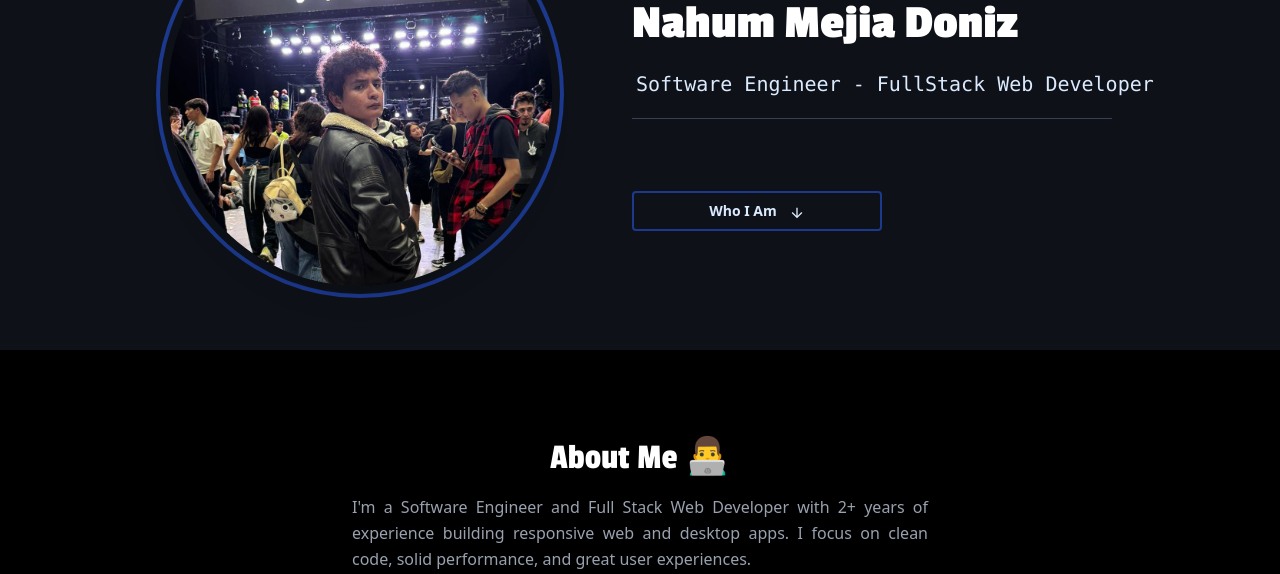
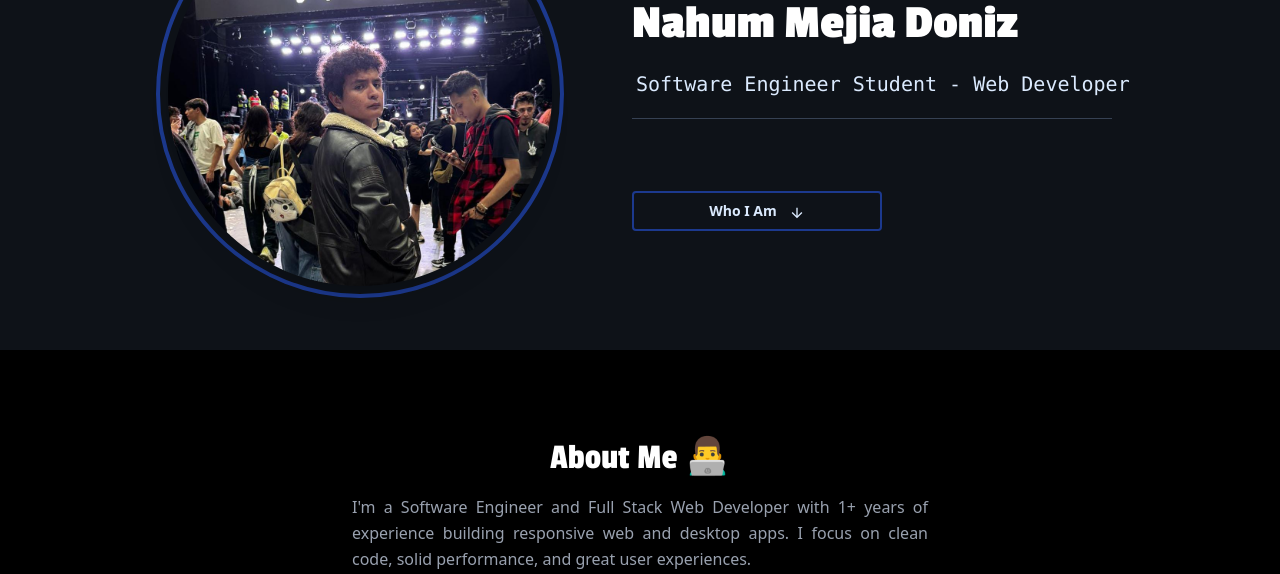
Before and after one commit to NahumMejia/portfolio-template-react-typescript, a React (Vite) app: page / in a window 1280 px wide. Shown: the part 226-800 px from the top of the page. Built offline with nearby package versions, Linux system fonts and the light colour scheme; some icons are missing; a web font is replaced by a local one.

Commit message:
minor changes

```diff
--- a/src/Components/App/AboutMe.tsx
+++ b/src/Components/App/AboutMe.tsx
@@ -18,7 +18,7 @@ function Technologies() {
           About Me 👨‍💻
         </h2>
         <p className="text-gray-400 text-sm sm:text-base text-justify leading-relaxed">
-          I'm a Software Engineer and Full Stack Web Developer with 2+ years of
+          I'm a Software Engineer and Full Stack Web Developer with 1+ years of
           experience building responsive web and desktop apps. I focus on clean
           code, solid performance, and great user experiences.
         </p>
--- a/src/Home.tsx
+++ b/src/Home.tsx
@@ -46,7 +46,7 @@ function App() {
           </h1>
 
           <span className="block mt-2 px-1 max-w-full font-mono text-blue-100 text-xl sm:text-xl sm:whitespace-nowrap">
-            Software Engineer - FullStack Web Developer
+            Software Engineer Student - Web Developer
           </span>
 
           <Separator className="mt-5" />
```
